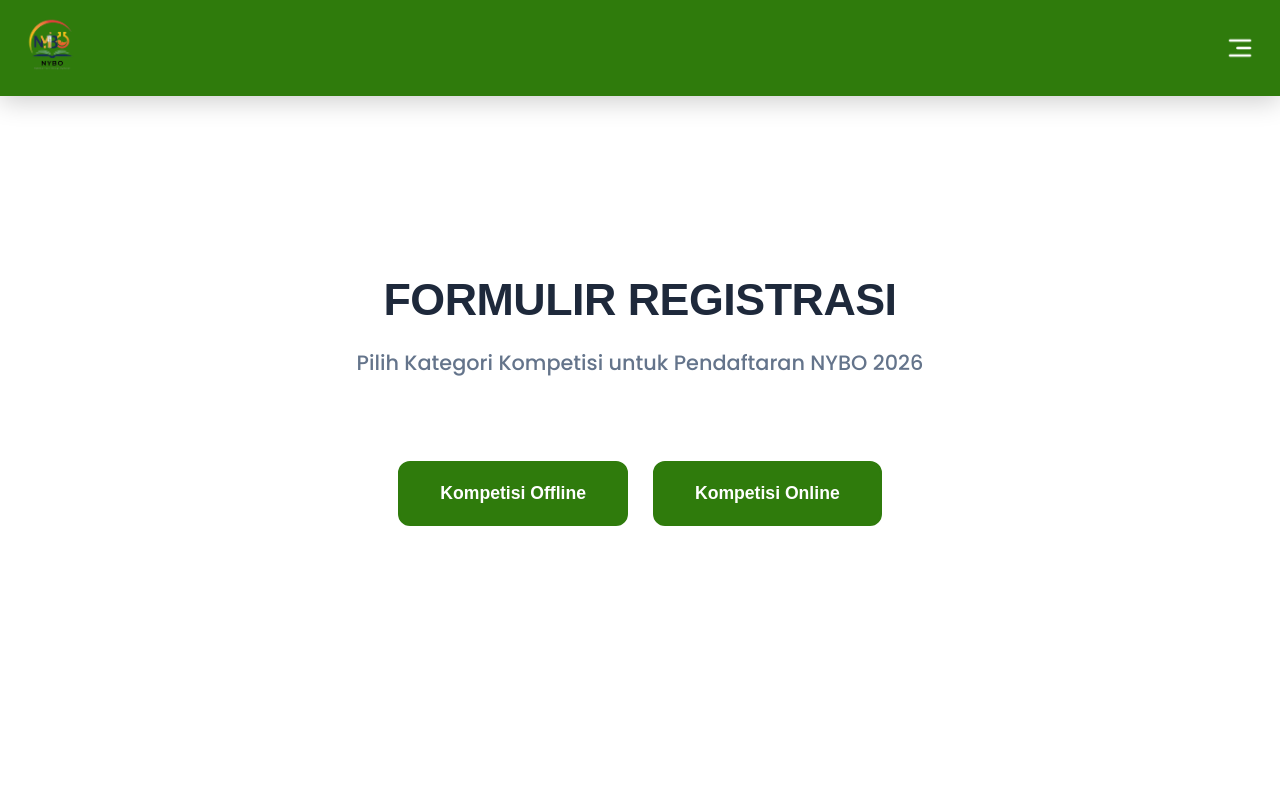
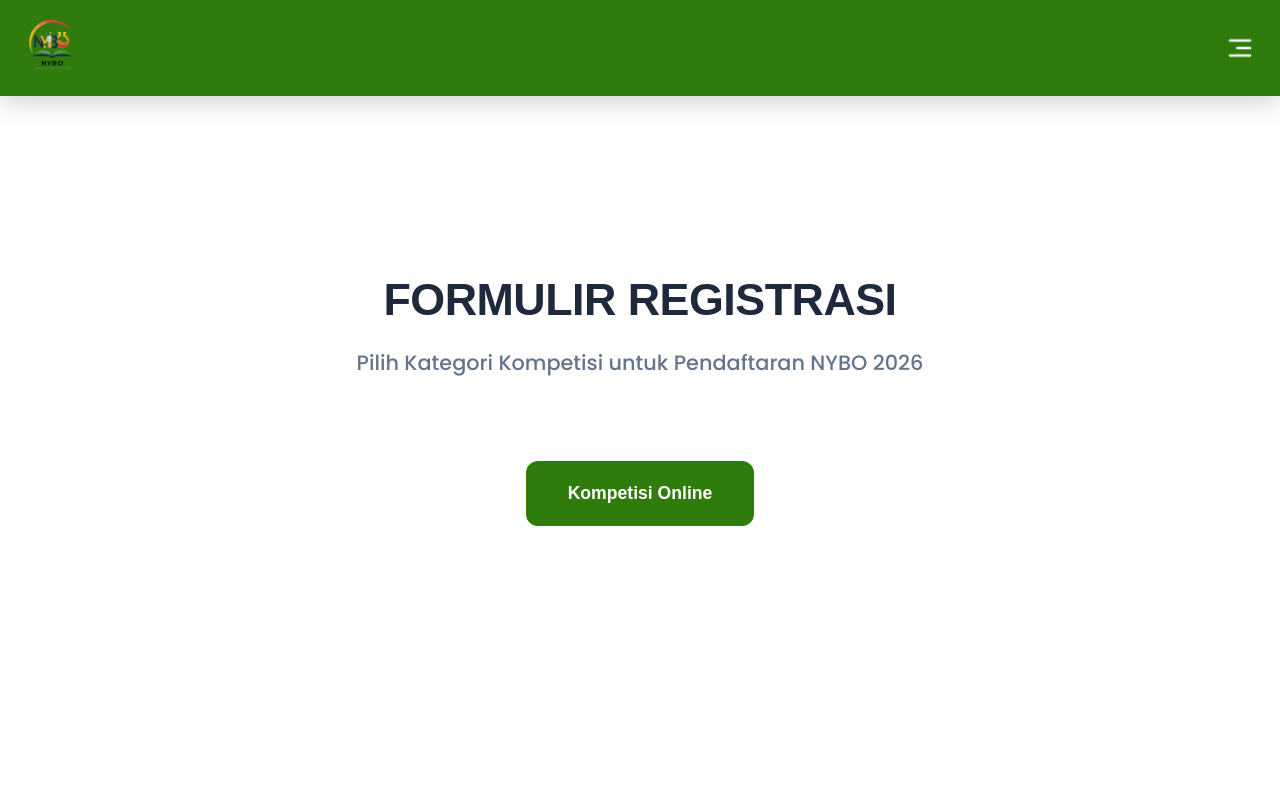
Before and after one commit to iysaofficial/NYBO_Official, a Next.js app: page /registration in a window 1280 px wide. Shown: the top 800 px of the page. Built offline with nearby package versions, Linux system fonts and the light colour scheme.

Commit message:
regis 2026 baru

```diff
--- a/src/components/registration/HomeRegistrationComp.tsx
+++ b/src/components/registration/HomeRegistrationComp.tsx
@@ -11,7 +11,7 @@ const HomeRegistrationComp = () =>{
             </div>
             </div>
             <div className="registration-links">
-            <Link href="/registration/national/national-offline" className="registration-link">Kompetisi Offline</Link>
+            {/* <Link href="/registration/national/national-offline" className="registration-link">Kompetisi Offline</Link> */}
             <Link href="/registration/national/national-online" className="registration-link">Kompetisi Online</Link>
             </div>
         </section>
```
